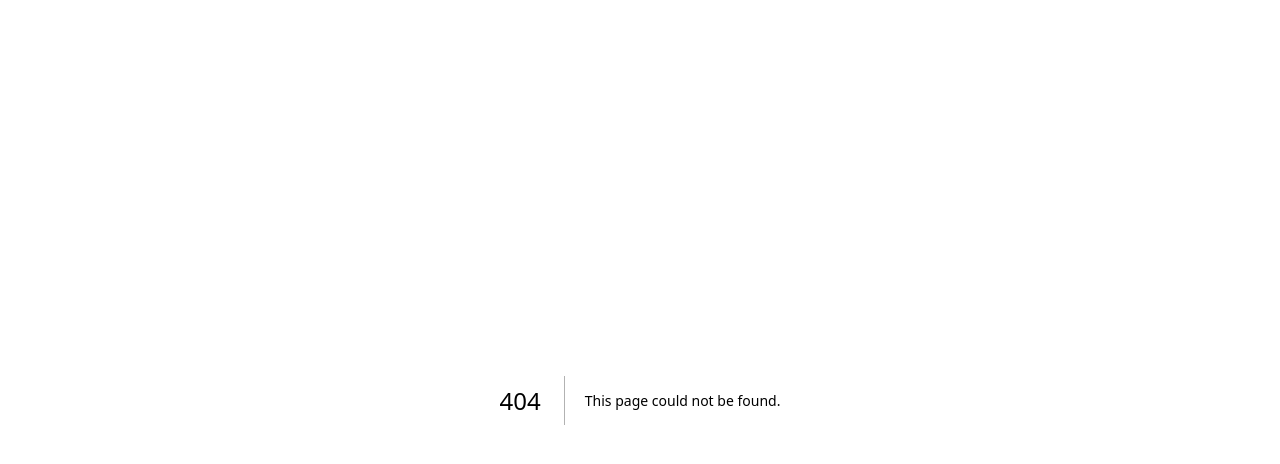
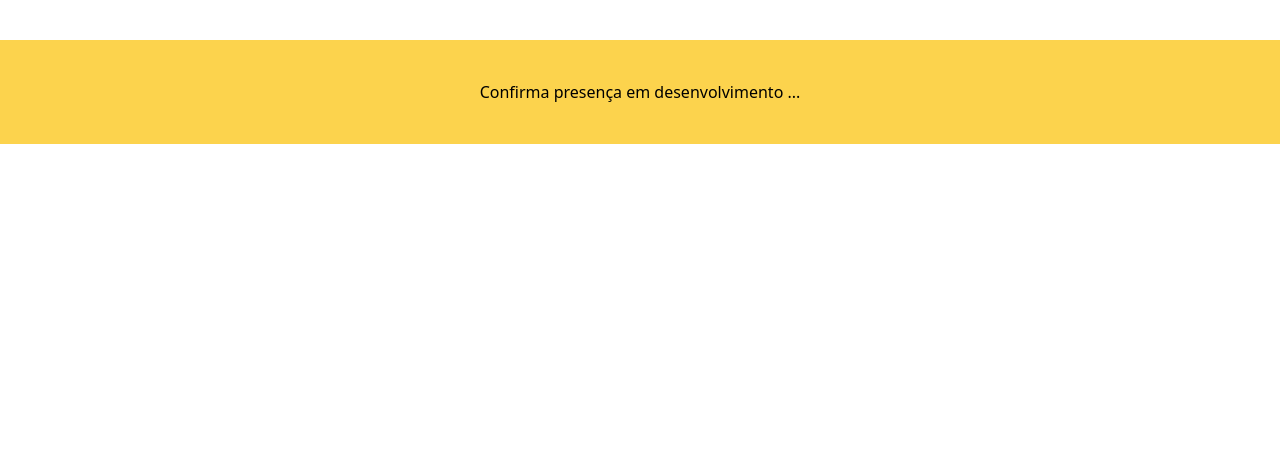
Before and after one commit to leonardocintra/casamento, a Next.js app: page /confirma-presenca in a window 1280 px wide. Before the commit this address had no page. Shown: the top 464 px of the page. Built offline with nearby package versions, Linux system fonts and the light colour scheme; a web font is replaced by a local one.

Commit message:
✨ feat(confirma): add page confirma

```diff
--- /dev/null
+++ b/src/app/confirma-presenca/page.tsx
@@ -0,0 +1,7 @@
+export default function ConfirmaPresencaPage() {
+  return (
+    <div>
+      <h2 className="text-center mt-10 bg-amber-300 p-10">Confirma presença em desenvolvimento ...</h2>
+    </div>
+  );
+}
--- a/src/app/page.tsx
+++ b/src/app/page.tsx
@@ -31,7 +31,7 @@ export default function Home() {
             </div>
 
             <div className="mt-10 font-extralight text-3xl md:text-5xl m-5 text-right md:p-10">
-              <h3>Nosso casamento será: 01/10/2023</h3>
+              <h3>Nosso casamento será: 17/02/2024</h3>
               <h3>Local: Mosteiro de Claraval</h3>
             </div>
           </div>
@@ -156,7 +156,7 @@ export default function Home() {
         <h1 className="text-center text-6xl font-vibes">O Casamento</h1>
         <div className="flex justify-between">
           <div>
-            <h2>Data: 10/10/2023 ás 20:31h</h2>
+            <h2>Data: 17/02/2024 ás 15:45h</h2>
           </div>
           <div>
             <h2>Local: Mosteiro de Claraval</h2>
```
